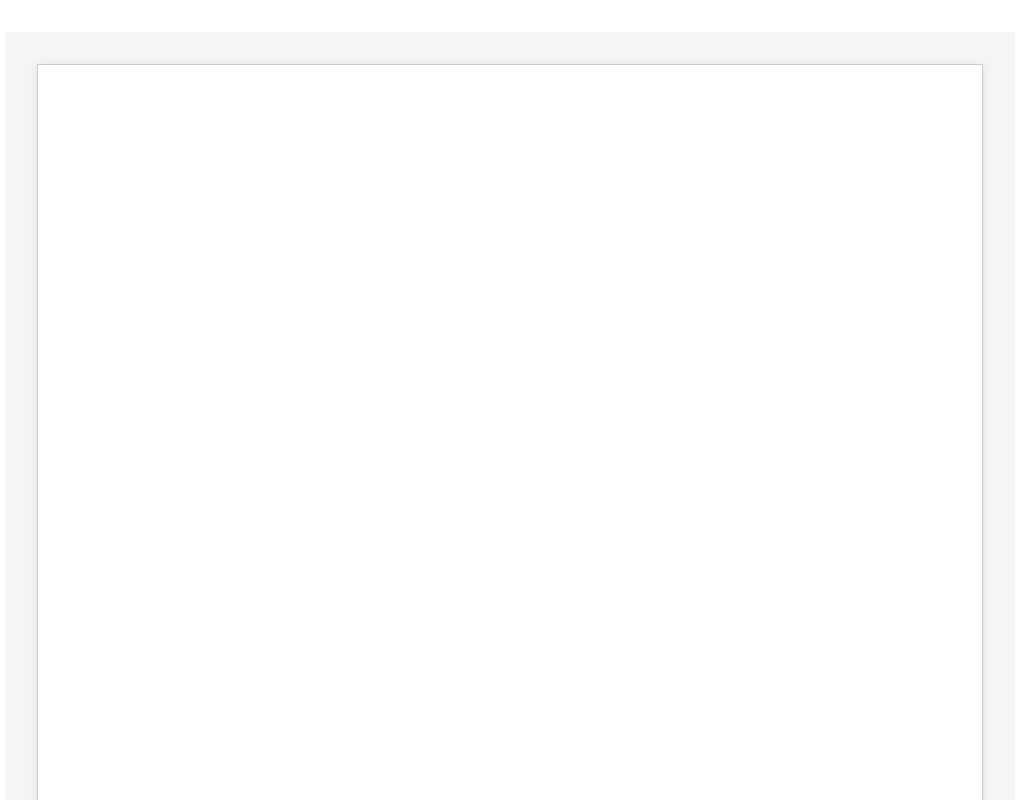
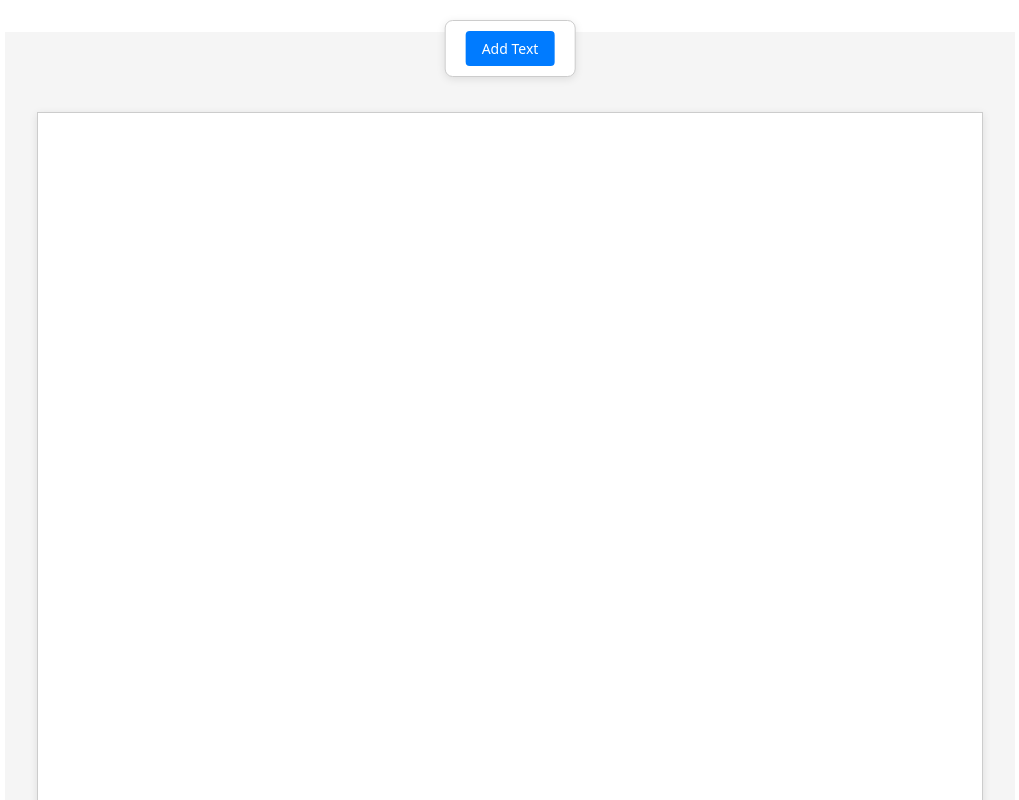
Before and after one commit to codewithjak/template-canvas, a React (Vite) app: page / in a window 1280 px wide. Shown: the top 800 px of the page, without its empty margins (130-1149 px from the left). Built offline with nearby package versions, Linux system fonts and the light colour scheme.

Commit message:
[TC-03] => Added text input

```diff
--- a/src/components/TemplateCanvas/TemplateCanvas.css
+++ b/src/components/TemplateCanvas/TemplateCanvas.css
@@ -3,6 +3,7 @@
   justify-content: center;
   align-items: center;
   padding: 2rem;
+  padding-top: 80px;
   min-height: 100vh;
   background-color: #f5f5f5;
 }
@@ -14,4 +15,11 @@
   border: 1px solid #ccc;
   padding: 20mm;
   box-shadow: 0 2px 8px rgba(0, 0, 0, 0.1);
+  position: relative;
 }
+
+.canvas-text-element {
+  cursor: text;
+  user-select: none;
+  white-space: nowrap;
+}
--- a/src/components/TemplateCanvas/TemplateCanvas.tsx
+++ b/src/components/TemplateCanvas/TemplateCanvas.tsx
@@ -1,10 +1,57 @@
+import { useState } from 'react';
+import Toolbar from './Toolbar';
 import './TemplateCanvas.css';
 
+interface TextElement {
+  id: string;
+  type: 'text';
+  content: string;
+  position: { x: number; y: number };
+  style: {
+    fontSize: number;
+    fontWeight: string;
+    color: string;
+  };
+}
+
 function TemplateCanvas() {
+  const [elements, setElements] = useState<TextElement[]>([]);
+
+  const handleAddText = () => {
+    const newElement: TextElement = {
+      id: `text-${Date.now()}`,
+      type: 'text',
+      content: 'New Text',
+      position: { x: 50, y: 50 },
+      style: {
+        fontSize: 16,
+        fontWeight: 'normal',
+        color: '#000000',
+      },
+    };
+    setElements([...elements, newElement]);
+  };
+
   return (
     <div className="template-canvas-container">
+      <Toolbar onAddText={handleAddText} />
       <div className="template-canvas">
-        {/* Canvas content will be added in future phases */}
+        {elements.map((element) => (
+          <div
+            key={element.id}
+            className="canvas-text-element"
+            style={{
+              position: 'absolute',
+              left: `${element.position.x}px`,
+              top: `${element.position.y}px`,
+              fontSize: `${element.style.fontSize}px`,
+              fontWeight: element.style.fontWeight,
+              color: element.style.color,
+            }}
+          >
+            {element.content}
+          </div>
+        ))}
       </div>
     </div>
   );
--- /dev/null
+++ b/src/components/TemplateCanvas/Toolbar.css
@@ -0,0 +1,34 @@
+.toolbar {
+  position: fixed;
+  top: 20px;
+  left: 50%;
+  transform: translateX(-50%);
+  display: flex;
+  gap: 10px;
+  padding: 10px 20px;
+  background-color: white;
+  border: 1px solid #ccc;
+  border-radius: 8px;
+  box-shadow: 0 2px 8px rgba(0, 0, 0, 0.1);
+  z-index: 1000;
+}
+
+.toolbar-button {
+  padding: 8px 16px;
+  background-color: #007bff;
+  color: white;
+  border: none;
+  border-radius: 4px;
+  cursor: pointer;
+  font-size: 14px;
+  font-weight: 500;
+  transition: background-color 0.2s;
+}
+
+.toolbar-button:hover {
+  background-color: #0056b3;
+}
+
+.toolbar-button:active {
+  background-color: #004085;
+}
--- /dev/null
+++ b/src/components/TemplateCanvas/Toolbar.tsx
@@ -0,0 +1,17 @@
+import './Toolbar.css';
+
+interface ToolbarProps {
+  onAddText: () => void;
+}
+
+function Toolbar({ onAddText }: ToolbarProps) {
+  return (
+    <div className="toolbar">
+      <button className="toolbar-button" onClick={onAddText}>
+        Add Text
+      </button>
+    </div>
+  );
+}
+
+export default Toolbar;
```
Also changed, not shown: 1 other file (tests, documents, lock files or other folders).
